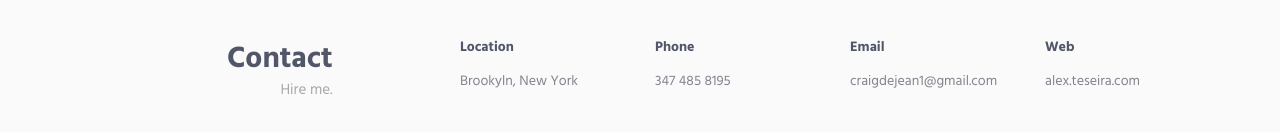
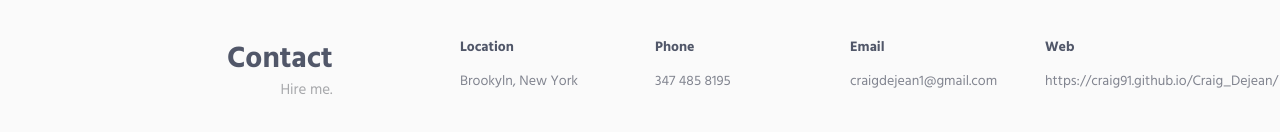
Before and after one commit to craig91/Craig_Dejean, a plain HTML site: page index.html in a window 1280 px wide. Shown: the part 2340-2472 px from the top of the page. Drawn offline with Linux system fonts and the light colour scheme.

Commit message:
added web url to footer

```diff
--- a/index.html
+++ b/index.html
@@ -422,7 +422,7 @@
                                 </div>
                                 <div class="col-md-3 col-xs-6">
                                     <h5>Web</h5>
-                                    <a href="#">alex.teseira.com</a>
+                                    <a href="#">https://craig91.github.io/Craig_Dejean/</a>
                                 </div>
                             </div>
                         </div>
```
